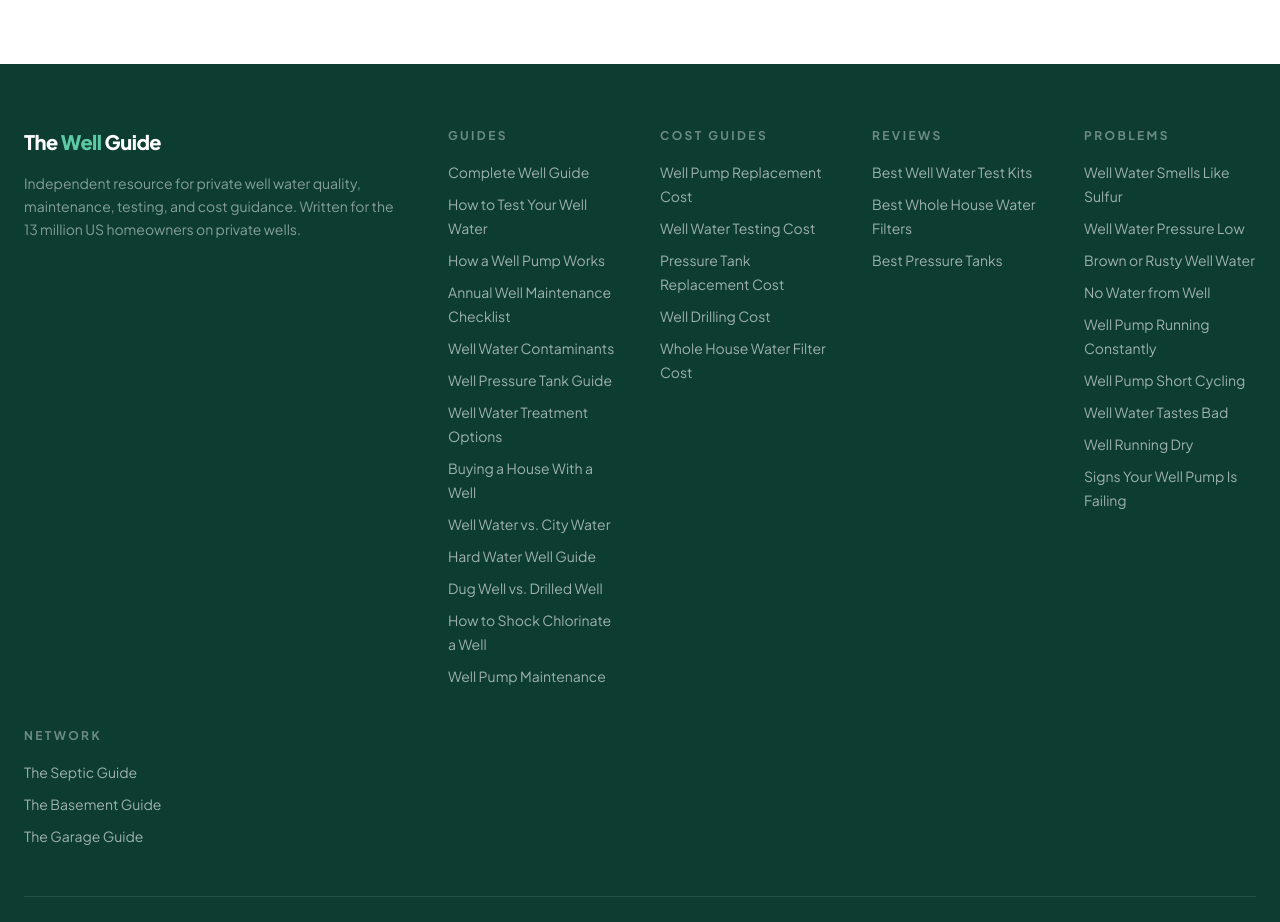
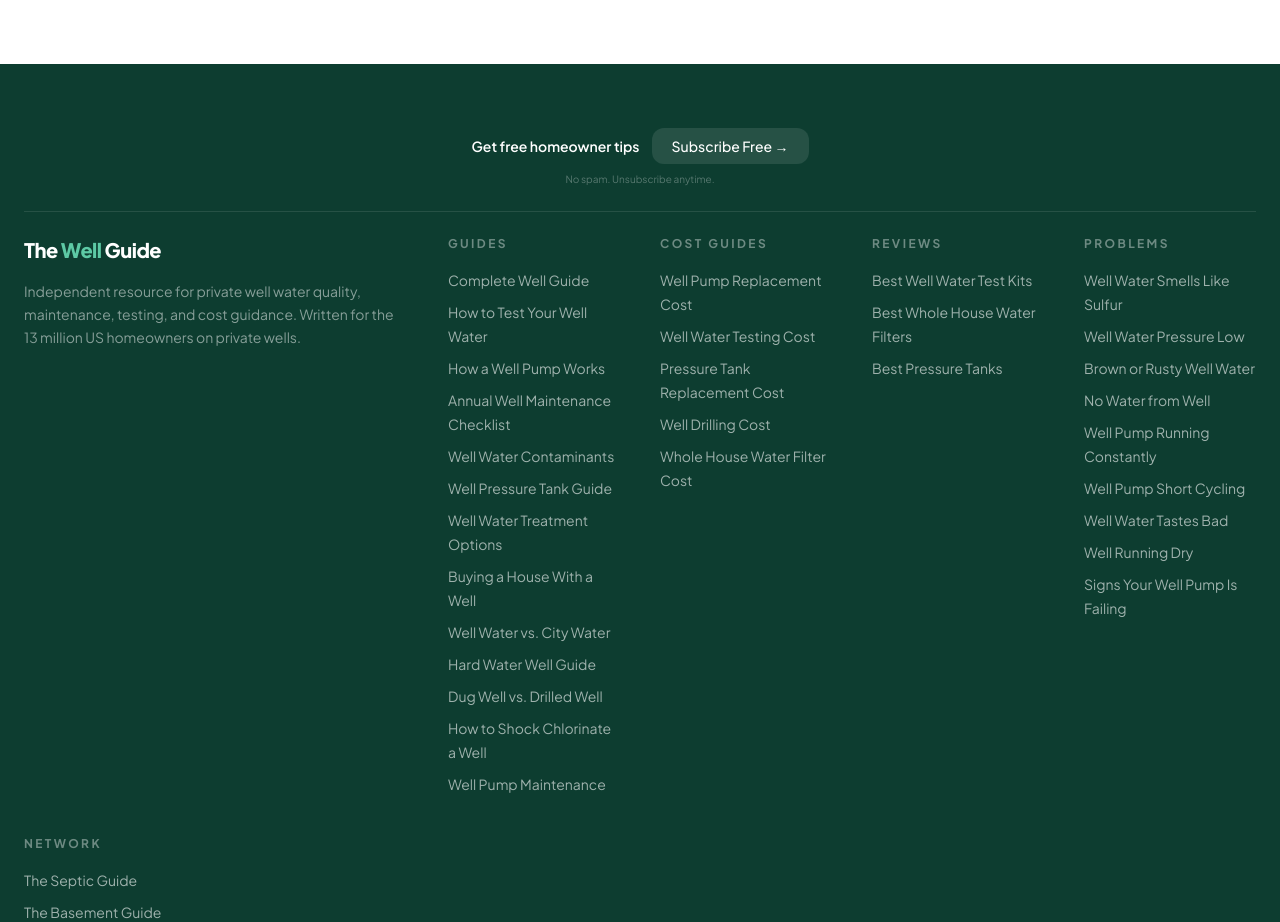
Before and after one commit to thebasementguide2026/thewell.guide-, a Next.js app: page /contact in a window 1280 px wide. Shown: the part 1166-2088 px from the top of the page. Built offline with nearby package versions, Linux system fonts and the light colour scheme.

Commit message:
Add compact email subscribe row to footer

```diff
--- a/components/Footer.tsx
+++ b/components/Footer.tsx
@@ -61,6 +61,21 @@ export default function Footer() {
   return (
     <footer style={{ backgroundColor: '#0D3D30' }} className="text-white">
       <div className="max-w-7xl mx-auto px-6 py-16">
+
+        {/* Email Signup Row */}
+        <div className='border-b border-white/10 pb-6 mb-6'>
+          <div className='flex flex-col sm:flex-row items-center justify-center gap-3'>
+            <p className='font-semibold text-white text-sm'>Get free homeowner tips</p>
+            <a
+              href='https://thehomeservicesguide.beehiiv.com/subscribe'
+              className='inline-block px-5 py-2 rounded-lg bg-white/10 hover:bg-white/20 text-white text-sm font-medium transition-colors'
+            >
+              Subscribe Free &rarr;
+            </a>
+          </div>
+          <p className='text-white/30 text-[10px] text-center mt-2'>No spam. Unsubscribe anytime.</p>
+        </div>
+
         <div className="grid grid-cols-1 md:grid-cols-2 lg:grid-cols-6 gap-10">
           <div className="lg:col-span-2">
             <Link href="/" className="text-xl font-black tracking-tight">
```
